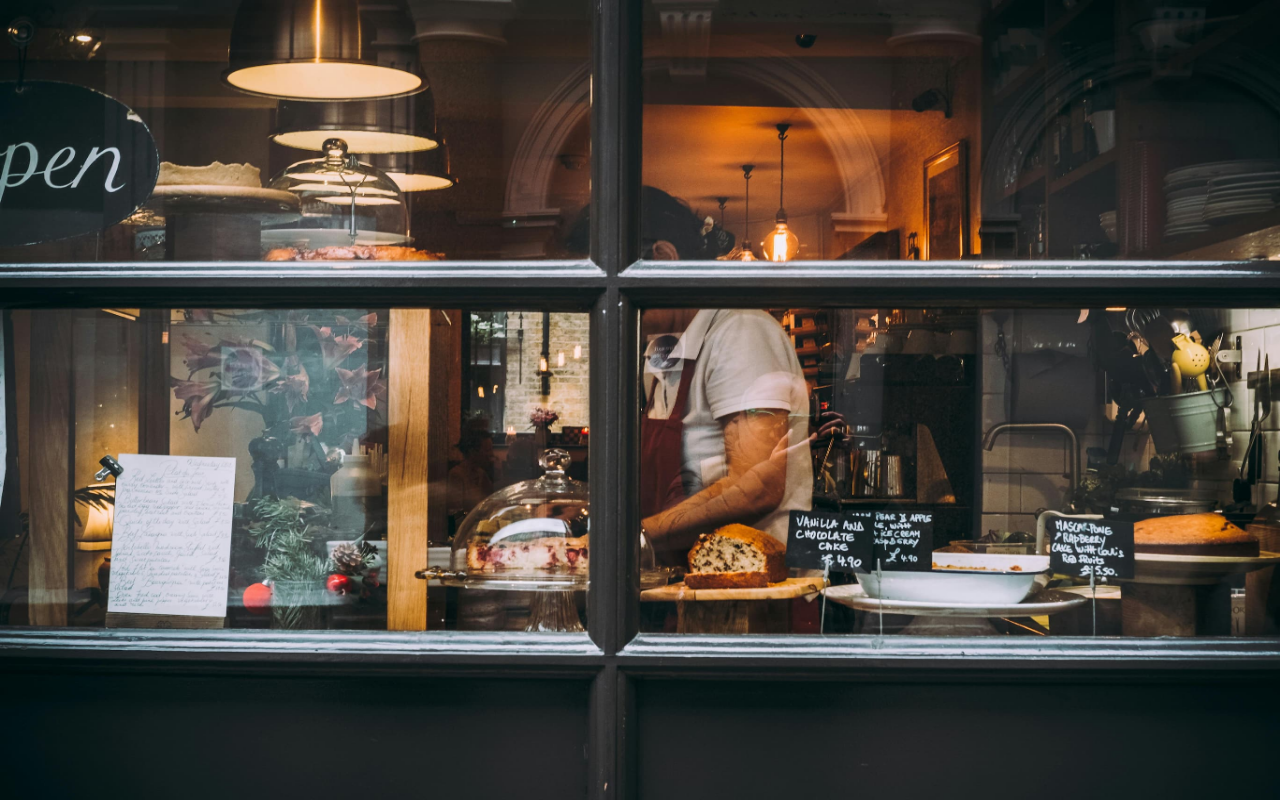
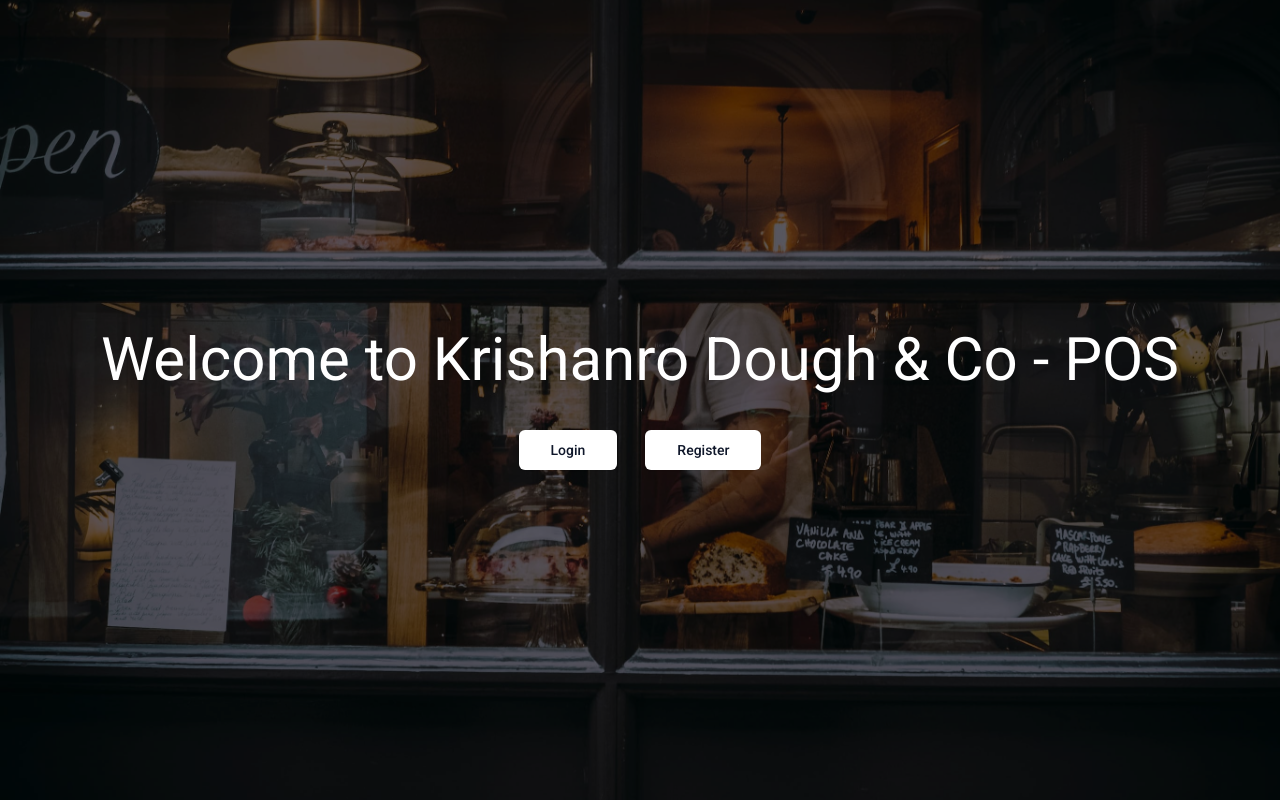
Before and after one commit to Upasara/Krishanro-POS, a Next.js app: page / in a window 1280 px wide. Built offline with nearby package versions, Linux system fonts and the light colour scheme.

Commit message:
add login button function and change the root font to 'Roboto'

```diff
--- a/app/layout.tsx
+++ b/app/layout.tsx
@@ -1,22 +1,22 @@
-import type { Metadata } from "next";
-import { Inter } from "next/font/google";
-import "./globals.css";
+import type { Metadata } from 'next';
+import { Roboto } from 'next/font/google';
+import './globals.css';
 
-const inter = Inter({ subsets: ["latin"] });
+const roboto = Roboto({ subsets: ['latin'], weight: ['100', '300', '400', '500', '700', '900'] });
 
 export const metadata: Metadata = {
-  title: "Create Next App",
-  description: "Generated by create next app",
+	title: 'Krishanro Dough & Co | Dashboard',
+	description: 'Generated by create next app',
 };
 
 export default function RootLayout({
-  children,
+	children,
 }: Readonly<{
-  children: React.ReactNode;
+	children: React.ReactNode;
 }>) {
-  return (
-    <html lang="en">
-      <body className={inter.className}>{children}</body>
-    </html>
-  );
+	return (
+		<html lang='en'>
+			<body className={roboto.className}>{children}</body>
+		</html>
+	);
 }
--- a/app/page.tsx
+++ b/app/page.tsx
@@ -1,10 +1,32 @@
+import LoginButton from '@/components/auth/button';
+import { Button } from '@/components/ui/button';
 import Image from 'next/image';
 
 export default function Home() {
 	return (
-		<main className='relative h-screen w-full'>
+		<main className='relative h-screen w-full bg-zinc-900/90'>
 			<div>
-				<Image src='/img/hero/cover01.jpg' alt='hero_bg' fill={true} />
+				<Image
+					src='/img/hero/cover01.jpg'
+					alt='hero_bg'
+					fill={true}
+					className='absolute w-full h-screen object-cover overflow-hidden mix-blend-overlay'
+				/>
+			</div>
+			<div className='absolute h-screen w-full flex justify-center items-center'>
+				<div className='text-center space-y-10'>
+					<h1 className='text-[#fff] text-6xl'>Welcome to Krishanro Dough & Co - POS</h1>
+					<div className='flex justify-center items-center space-x-7 '>
+						<LoginButton>
+							<Button className='bg-[#fff]' variant='secondary' size='lg'>
+								Login
+							</Button>
+						</LoginButton>
+						<Button className='bg-[#fff]' variant='secondary' size='lg'>
+							Register
+						</Button>
+					</div>
+				</div>
 			</div>
 		</main>
 	);
--- /dev/null
+++ b/components/auth/button.tsx
@@ -0,0 +1,21 @@
+'use client';
+import React from 'react';
+
+interface LoginButtonProps {
+	children: React.ReactNode;
+	mode?: 'modal' | 'redirect';
+	asChild?: boolean;
+}
+
+const LoginButton = ({ children, mode = 'redirect', asChild }: LoginButtonProps) => {
+	const handleClick = (e: any) => {
+		console.log('Login click');
+	};
+	return (
+		<span onClick={handleClick} className='cursor-pointer'>
+			{children}
+		</span>
+	);
+};
+
+export default LoginButton;
--- /dev/null
+++ b/components/ui/button.tsx
@@ -0,0 +1,51 @@
+import * as React from 'react';
+import { Slot } from '@radix-ui/react-slot';
+import { cva, type VariantProps } from 'class-variance-authority';
+
+import { cn } from '@/lib/utils';
+
+const buttonVariants = cva(
+	'inline-flex items-center justify-center whitespace-nowrap rounded-md text-sm font-medium transition-colors focus-visible:outline-none focus-visible:ring-1 focus-visible:ring-ring disabled:pointer-events-none disabled:opacity-50',
+	{
+		variants: {
+			variant: {
+				default: 'bg-primary text-primary-foreground shadow hover:bg-primary/90',
+				destructive:
+					'bg-destructive text-destructive-foreground shadow-sm hover:bg-destructive/90',
+				outline:
+					'border border-input bg-background shadow-sm hover:bg-accent hover:text-accent-foreground',
+				secondary: 'bg-secondary text-secondary-foreground shadow-sm hover:bg-secondary/80',
+				ghost: 'hover:bg-accent hover:text-accent-foreground',
+				link: 'text-primary underline-offset-4 hover:underline',
+			},
+			size: {
+				default: 'h-9 px-4 py-2',
+				sm: 'h-8 rounded-md px-3 text-xs',
+				lg: 'h-10 rounded-md px-8',
+				icon: 'h-9 w-9',
+			},
+		},
+		defaultVariants: {
+			variant: 'default',
+			size: 'default',
+		},
+	}
+);
+
+export interface ButtonProps
+	extends React.ButtonHTMLAttributes<HTMLButtonElement>,
+		VariantProps<typeof buttonVariants> {
+	asChild?: boolean;
+}
+
+const Button = React.forwardRef<HTMLButtonElement, ButtonProps>(
+	({ className, variant, size, asChild = false, ...props }, ref) => {
+		const Comp = asChild ? Slot : 'button';
+		return (
+			<Comp className={cn(buttonVariants({ variant, size, className }))} ref={ref} {...props} />
+		);
+	}
+);
+Button.displayName = 'Button';
+
+export { Button, buttonVariants };
--- a/package.json
+++ b/package.json
@@ -10,6 +10,7 @@
   },
   "dependencies": {
     "@radix-ui/react-icons": "^1.3.0",
+    "@radix-ui/react-slot": "^1.0.2",
     "class-variance-authority": "^0.7.0",
     "clsx": "^2.1.1",
     "next": "14.2.3",
```
Also changed, not shown: 1 other file (tests, documents, lock files or other folders).
